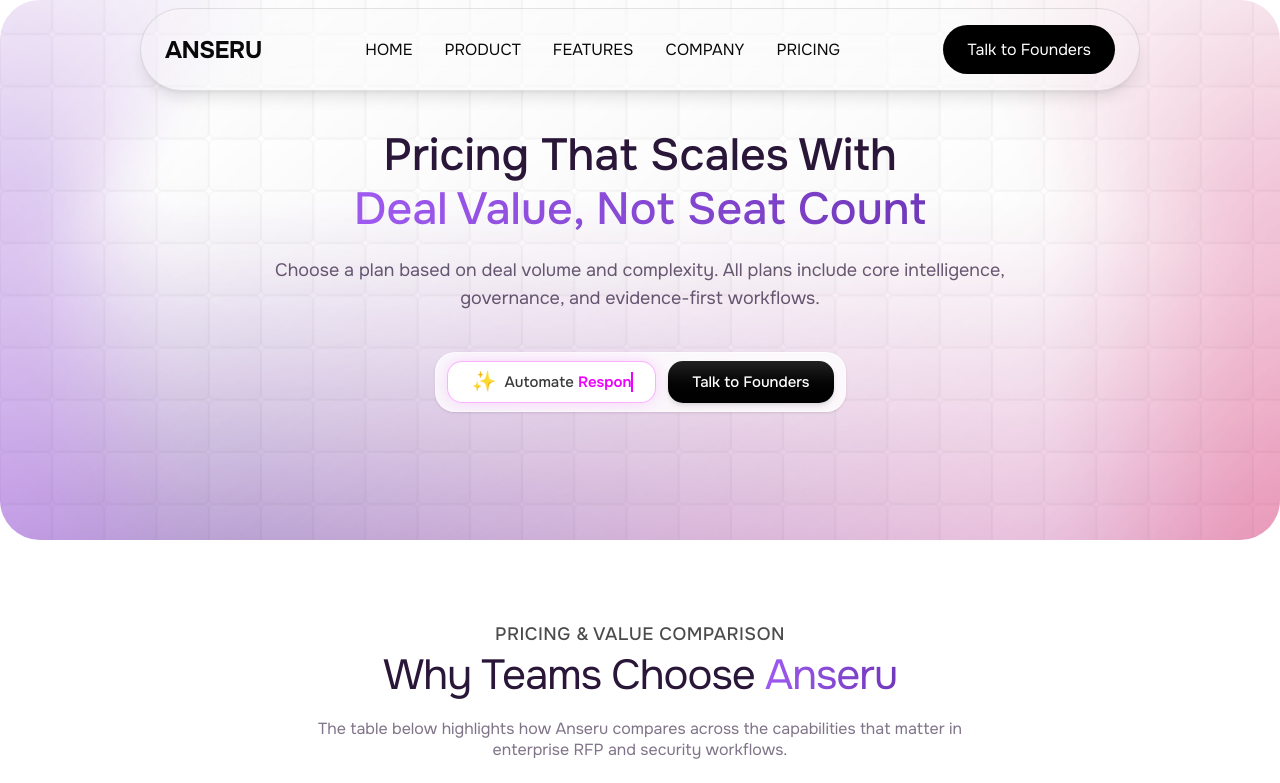
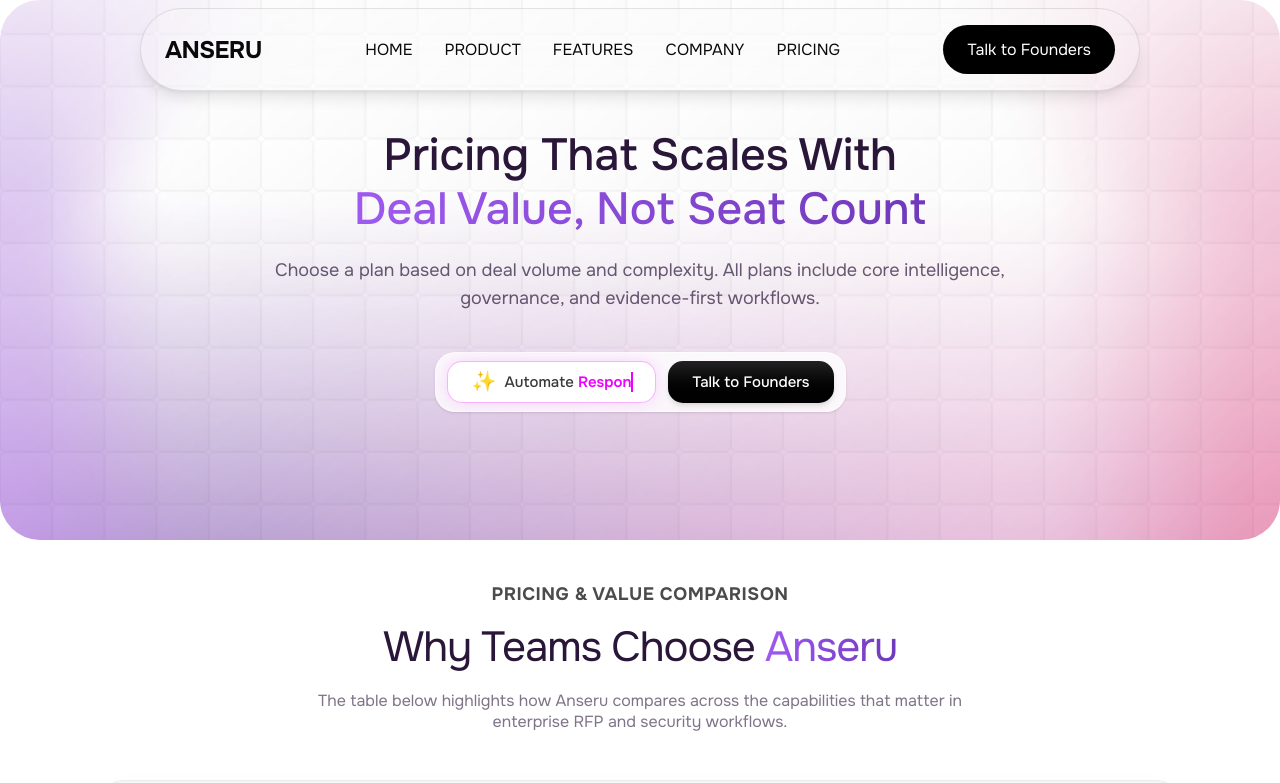
Before and after one commit to udayrshankar/Anseru, a React (Vite) app: page /pricing in a window 1280 px wide. Shown: the top 783 px of the page. Built offline with nearby package versions, Linux system fonts and the light colour scheme.

Commit message:
pricing change

```diff
--- a/src/pages/Pricing.tsx
+++ b/src/pages/Pricing.tsx
@@ -12,7 +12,7 @@
     <div className="bg-white w-full -z-5">
       <Header />
 
-      <main className="flex flex-col gap-20">
+      <main className="flex flex-col gap-10">
         <PricingHero />
         <BenchmarkTable />
         <PricingTiers />
@@ -93,7 +93,7 @@
             viewport={{ once: true }}
             transition={{ duration: 0.6 }}
           >
-            <p className="font-onest text-center text-lg font-medium text-black tracking-wide uppercase opacity-70">
+            <p className="font-onest mb-3 font-bold text-center text-lg text-black tracking-wide uppercase opacity-70">
               Pricing & Value Comparison
             </p>
             <h2 className="font-onest text-center text-3xl md:text-4xl font-medium text-[#2A1638] tracking-tight leading-tight mb-4">
```
